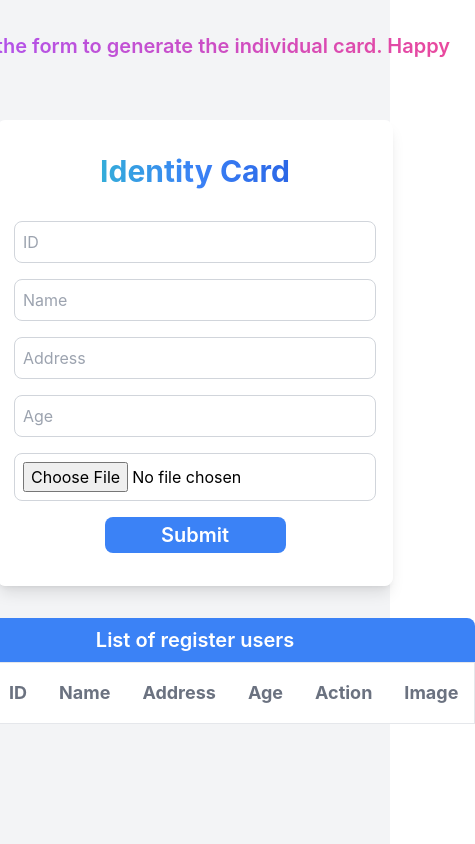
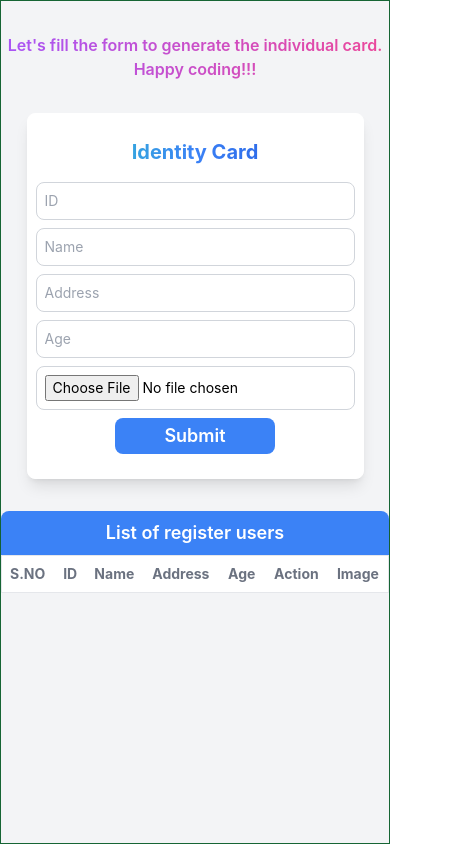
Before and after one commit to shrestharonit09/MyProject, a React (Create React App) app: page /crud in a window 390 px wide. Shown: the whole page, 475 px wide, since content can reach past the window. Built offline with nearby package versions, Linux system fonts and the light colour scheme.

Commit message:
responsive done for small size screen and further going on...

```diff
--- a/src/component/Crudoperation.js
+++ b/src/component/Crudoperation.js
@@ -82,19 +82,19 @@ const Crudoperation = () => {
   };
 
   return (
-    <div className="min-h-screen bg-gray-100">
+    <div className="min-h-screen bg-gray-100 border border-green-800">
       <div className="flex justify-center">
         <div className="flex flex-col gap-8 mt-8">
-          <h1 className="text-xl font-semibold bg-gradient-to-r from-purple-500 to-pink-500 bg-clip-text text-transparent">
+          <h1 className="text-center sm:text-xl font-semibold bg-gradient-to-r from-purple-500 to-pink-500 bg-clip-text text-transparent">
             Let's fill the form to generate the individual card. Happy coding!!!
           </h1>
           <div className="flex justify-center">
-            <div className="flex flex-col gap-4 p-4 rounded-lg shadow-lg bg-white border border-white">
-              <h1 className="text-3xl bg-gradient-to-r from-teal-400 via-blue-500 to-blue-700 font-bold mb-4 bg-clip-text text-transparent text-center mt-4">
+            <div className="flex flex-col gap-2 sm:gap-4 p-2 sm:p-4 rounded-lg shadow-lg bg-white border border-white">
+              <h1 className="text-xl sm:text-3xl bg-gradient-to-r from-teal-400 via-blue-500 to-blue-700 font-bold mb-2 sm:mb-4 bg-clip-text text-transparent text-center mt-4">
                 Identity Card
               </h1>
               <input
-                className="rounded-lg p-2 border border-gray-300"
+                className="rounded-lg p-2 border border-gray-300 text-sm sm:text-md"
                 value={ims.ID}
                 onChange={(event) => setIMS({ ...ims, ID: event.target.value })}
                 placeholder="ID"
@@ -102,7 +102,7 @@ const Crudoperation = () => {
                 required
               />
               <input
-                className="rounded-lg p-2 border border-gray-300"
+                className="rounded-lg p-2 border border-gray-300 text-sm sm:text-md"
                 value={ims.Name}
                 onChange={(event) =>
                   setIMS({ ...ims, Name: event.target.value })
@@ -112,7 +112,7 @@ const Crudoperation = () => {
                 required
               />
               <input
-                className="rounded-lg p-2 border border-gray-300"
+                className="rounded-lg p-2 border border-gray-300 text-sm sm:text-md"
                 value={ims.Address}
                 onChange={(event) =>
                   setIMS({ ...ims, Address: event.target.value })
@@ -122,7 +122,7 @@ const Crudoperation = () => {
                 required
               />
               <input
-                className="rounded-lg p-2 border border-gray-300"
+                className="rounded-lg p-2 border border-gray-300 text-sm sm:text-md"
                 value={ims.Age}
                 onChange={(event) =>
                   setIMS({ ...ims, Age: event.target.value })
@@ -134,7 +134,7 @@ const Crudoperation = () => {
               {ims.Image ? (
                 <div className="flex justify-center items-center">
                   <img
-                    className="h-16 w-16 rounded-lg shadow-lg"
+                    className="h-12 sm:h-16 w-12 sm:w-16 rounded-lg shadow-lg"
                     src={ims.Image}
                     alt="UserKoImage"
                   />
@@ -143,7 +143,7 @@ const Crudoperation = () => {
                 ""
               )}
               <input
-                className="border border-gray-300 p-2 rounded-lg"
+                className="border border-gray-300 p-2 rounded-lg text-sm sm:text-md"
                 type="file"
                 onChange={(event) =>
                   setIMS({ ...ims, Image: event.target.files[0] })
@@ -154,14 +154,14 @@ const Crudoperation = () => {
               <div className="flex justify-center">
                 {isEdit ? (
                   <button
-                    className="rounded-lg bg-green-500 text-white font-semibold w-1/2 px-2 py-1 text-xl"
+                    className="rounded-lg bg-green-500 text-white font-semibold w-1/2 px-2 py-1 text-sm sm:text-xl"
                     onClick={handleUpdateEdit}
                   >
                     UpdateEdit
                   </button>
                 ) : (
                   <button
-                    className="rounded-lg bg-blue-500 text-white font-semibold w-1/2 px-2 py-1 text-xl mb-4 hover:bg-blue-600"
+                    className="rounded-lg bg-blue-500 text-white font-semibold w-1/2 px-2 py-1 text-lg sm:text-xl mb-4 hover:bg-blue-600"
                     onClick={handleClicked}
                   >
                     Submit
@@ -170,47 +170,57 @@ const Crudoperation = () => {
               </div>
             </div>
           </div>
-          <div className="w-full">
-            <div className="bg-blue-500 shadow-lg rounded-t-lg w-full p-2 flex justify-center">
-              <h1 className="font-semibold text-xl text-white">
+          <div>
+            <div className="bg-blue-500 shadow-lg rounded-t-lg p-2 flex justify-center">
+              <h1 className="font-semibold text-lg sm:text-xl text-white">
                 List of register users
               </h1>
             </div>
             <table className="table-auto w-full">
               <thead>
-                <tr className="border border-gray-200 bg-white text-lg text-gray-500">
-                  <th className="text-left p-4">S.NO</th>
-                  <th className="text-left p-4">ID</th>
-                  <th className="text-left p-4">Name</th>
-                  <th className="text-left p-4">Address</th>
-                  <th className="text-left p-4">Age</th>
-                  <th className="text-center p-4">Action</th>
-                  <th className="text-center p-4">Image</th>
+                <tr className="border border-gray-200 bg-white text-sm sm:text-lg text-gray-500">
+                  <th className="text-left p-2  sm:p-4">S.NO</th>
+                  <th className="text-left p-2  sm:p-4">ID</th>
+                  <th className="text-left p-2  sm:p-4">Name</th>
+                  <th className="text-left p-2  sm:p-4">Address</th>
+                  <th className="text-left p-2  sm:p-4">Age</th>
+                  <th className="text-center p-2 sm:p-4">Action</th>
+                  <th className="text-center p-2 sm:p-4">Image</th>
                 </tr>
               </thead>
               <tbody>
                 {newdata.map((items, index) => (
                   <tr className="border border-gray-200 bg-white" key={index}>
-                    <td className="text-lg text-left p-4">{index + 1}</td>
-                    <td className="text-lg text-left p-4">{items.ID}</td>
-                    <td className="text-lg text-left p-4">{items.Name}</td>
-                    <td className="text-lg text-left p-4">{items.Address}</td>
-                    <td className="text-lg text-left p-4">{items.Age}</td>
-                    <td className="flex gap-2 mt-2">
+                    <td className="text-sm sm:text-lg text-left p-2 sm:p-4">
+                      {index + 1}
+                    </td>
+                    <td className="text-sm sm:text-lg text-left p-2 sm:p-4">
+                      {items.ID}
+                    </td>
+                    <td className="text-sm sm:text-lg text-left p-2 sm:p-4">
+                      {items.Name}
+                    </td>
+                    <td className="text-sm sm:text-lg text-left p-2 sm:p-4">
+                      {items.Address}
+                    </td>
+                    <td className="text-sm sm:text-lg text-left p-2 sm:p-4">
+                      {items.Age}
+                    </td>
+                    <td className="flex gap-1 sm:gap-2 mt-1 sm:mt-2">
                       <button
-                        className="bg-green-500 rounded-lg p-2 text-xl"
+                        className="bg-green-500 rounded-lg p-1 sm:p-2 text-sm sm:text-xl"
                         onClick={() => handleEdit(items.ID)}
                       >
                         edit
                       </button>
                       <button
-                        className="bg-red-500 rounded-lg text-xl p-2"
+                        className="bg-red-500 rounded-lg p-1 sm:p-2 text-sm sm:text-xl"
                         onClick={() => handleDelete(items.ID)}
                       >
                         delete
                       </button>
                       <button
-                        className="bg-blue-500 rounded-lg text-xl p-2"
+                        className="bg-blue-500 rounded-lg p-1 sm:p-2 text-sm sm:text-xl"
                         onClick={() => handleView(items.ID)}
                       >
                         View
@@ -221,7 +231,7 @@ const Crudoperation = () => {
                         <img
                           src={items.Image}
                           alt="userimage"
-                          className="h-12 w-12 rounded-lg"
+                          className="h-8 sm:h-12 w-8 sm:w-12 rounded-lg"
                         />
                       </div>
                     </td>
@@ -233,7 +243,7 @@ const Crudoperation = () => {
         </div>
         {showcard ? (
           <div
-            className="fixed inset-0 bg-black bg-opacity-80 flex items-center justify-center z-50"
+            className="fixed inset-0 bg-black bg-opacity-80 z-50 flex justify-center items-center"
             onClick={handleView}
           >
             {cards && (
--- a/src/component/Login.js
+++ b/src/component/Login.js
@@ -51,8 +51,8 @@ const Login = (props) => {
   // console.log(width);
 
   return (
-    <div className="flex justify-center h-screen items-center">
-      <div className="w-1/2 md:w-1/3 lg:w-1/4 shadow-lg bg-gray-200 rounded-lg">
+    <div className="flex justify-center min-h-screen items-center bg-gray-100">
+      <div className="w-2/3 md:w-1/3 lg:w-1/4 shadow-lg bg-white rounded-lg">
         <div className="flex flex-col p-4 gap-2">
           <h1 className="text-3xl text-center font-semibold">Login</h1>
           <label className="text-gray-600" htmlFor="Username">
@@ -60,7 +60,7 @@ const Login = (props) => {
           </label>
           <input
             type="text"
-            className="rounded-lg h-8"
+            className="rounded-lg p-2 border border-gray-300"
             value={logindata.email}
             onChange={(event) =>
               setLogindata({ ...logindata, email: event.target.value })
@@ -72,7 +72,7 @@ const Login = (props) => {
             Password
           </label>
           <input
-            className="rounded-lg h-8"
+            className="rounded-lg p-2 border border-gray-300"
             type="password"
             value={logindata.password}
             onChange={(event) =>
@@ -93,7 +93,7 @@ const Login = (props) => {
             Forget Passowrd ?
           </button>
           <button
-            className="p-1 bg-green-500 text-white font-semibold w-1/2 mx-auto rounded-lg hover:bg-green-600"
+            className="p-1 bg-green-500 text-white font-semibold w-3/5 mx-auto rounded-lg hover:bg-green-600"
             onClick={props.signup}
           >
             Create new account
--- a/src/component/Signup.js
+++ b/src/component/Signup.js
@@ -6,7 +6,7 @@ const Signup = (props) => {
       surname: "",
       phone: "",
       Address: "",
-    Email: "",
+      email: "",
       CRPassword: "",
       COPassword: "",
     });
@@ -39,12 +39,12 @@ const Signup = (props) => {
         data.firstname &&
         data.surname &&
         data.Address &&
-      data.Email
+        data.email
       ) {
         localStorage.setItem(
           "users",
           JSON.stringify({
-          email: data.Email,
+            email: data.email,
             password: data.CRPassword,
             phone: data.phone,
           })
@@ -110,8 +110,8 @@ const Signup = (props) => {
           <input
             className="rounded-lg  border border-gray-300 p-2"
             type="email"
-          value={data.Email}
-          onChange={(event) => setData({ ...data, Email: event.target.value })}
+            value={data.email}
+            onChange={(event) => setData({ ...data, email: event.target.value })}
             placeholder="Email"
             required
           />
```
Also changed, not shown: src/component/Card.js (+10 -10 lines). Lines whose indentation alone changed are shown as unchanged.
